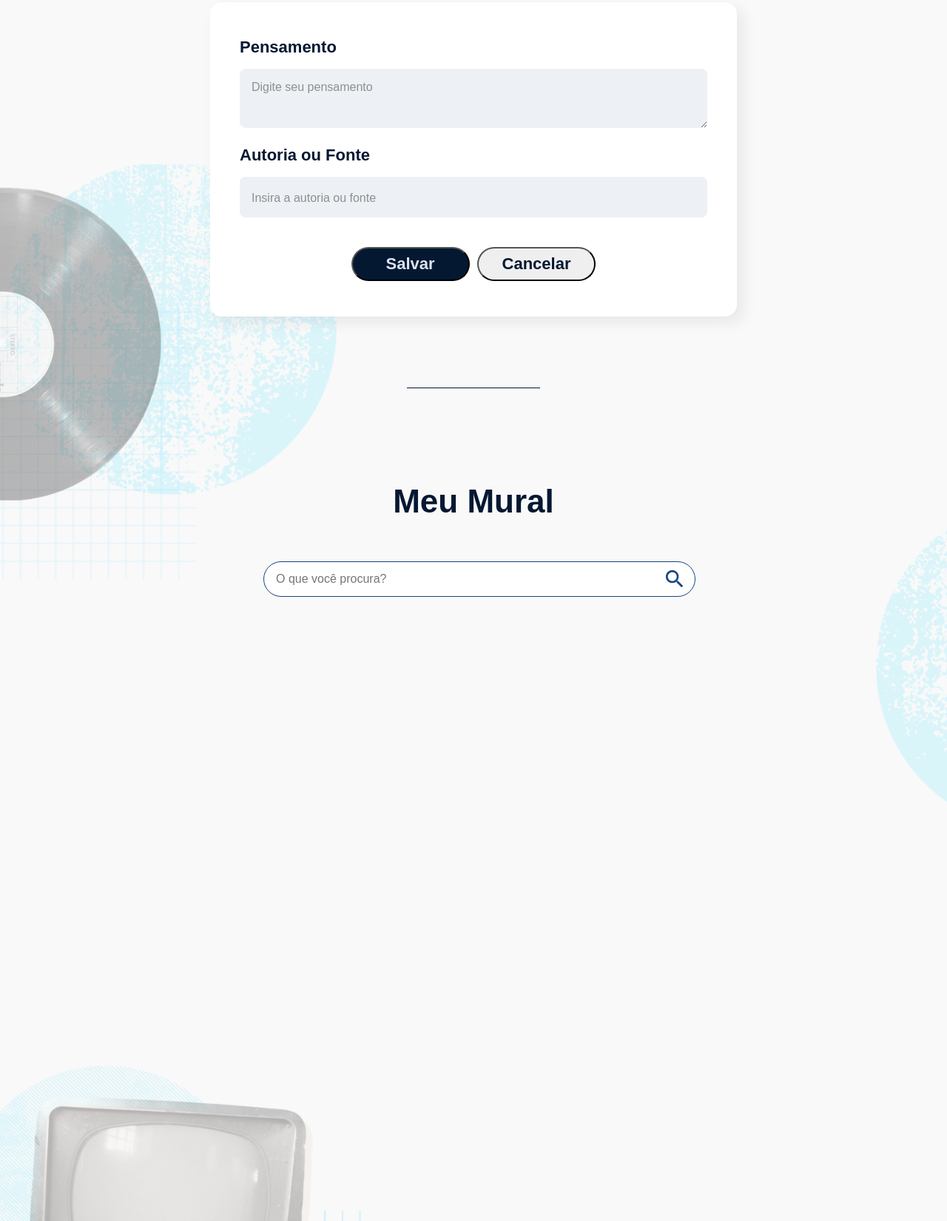
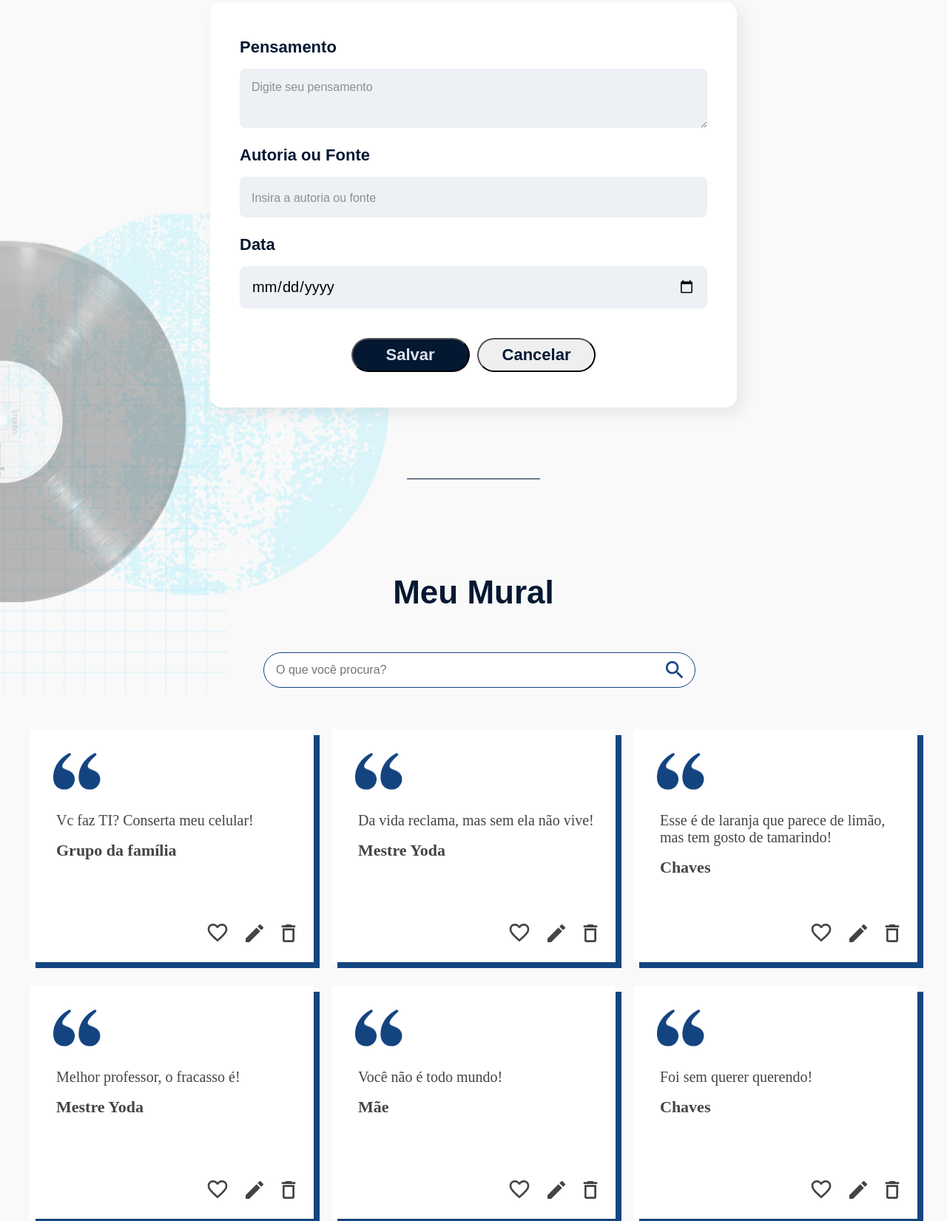
Before and after one commit to FabricioMartinhoEngeroff/JavScript-CRUD-node.js, a website with bundled scripts: page index.html in a window 1280 px wide. Shown: the part 1298-2949 px from the top of the page at 74% size. Built offline with nearby package versions, Linux system fonts and the light colour scheme; data requests are answered from the project's data file.

Commit message:
Adicionei um campo para colocar uma data ao salvar pensamento.

```diff
--- a/db.json
+++ b/db.json
@@ -2,75 +2,87 @@
   "pensamentos": [
     {
       "id": "2a56",
-      "favorito":false,
+      "favorito": false,
       "conteudo": "Vc faz TI? Conserta meu celular!",
-      "autoria": "Grupo da família"
+      "autoria": "Grupo da família",
+      "dataHoraUTC": "2024-11-14T12:00:00Z"
     },
     {
       "id": "4c7d",
-      "favorito":false,
+      "favorito": false,
       "conteudo": "Da vida reclama, mas sem ela não vive!",
-      "autoria": "Mestre Yoda"
+      "autoria": "Mestre Yoda",
+      "dataHoraUTC": "2024-11-14T12:00:00Z"
     },
     {
       "id": "68uy",
-      "favorito":false,
+      "favorito": false,
       "conteudo": "Esse é de laranja que parece de limão, mas tem gosto de tamarindo!",
-      "autoria": "Chaves"
+      "autoria": "Chaves",
+      "dataHoraUTC": "2024-11-14T12:00:00Z"
     },
     {
       "id": "b807",
-      "favorito":false,
+      "favorito": false,
       "conteudo": "Melhor professor, o fracasso é!",
-      "autoria": "Mestre Yoda"
+      "autoria": "Mestre Yoda",
+      "dataHoraUTC": "2024-11-14T12:00:00Z"
     },
     {
       "id": "9f3c",
-      "favorito":false,
+      "favorito": false,
       "conteudo": "Você não é todo mundo!",
-      "autoria": "Mãe"
+      "autoria": "Mãe",
+      "dataHoraUTC": "2024-11-14T12:00:00Z"
     },
     {
       "id": "6a2b",
-      "favorito":false,
+      "favorito": false,
       "conteudo": "Foi sem querer querendo!",
-      "autoria": "Chaves"
+      "autoria": "Chaves",
+      "dataHoraUTC": "2024-11-14T12:00:00Z"
     },
     {
       "id": "7e2a",
-      "favorito":false,
+      "favorito": false,
       "conteudo": "Que a força esteja com você!",
-      "autoria": "Mestre Yoda"
+      "autoria": "Mestre Yoda",
+      "dataHoraUTC": "2024-11-14T12:00:00Z"
     },
     {
       "id": "5c8f",
-      "favorito":false,
+      "favorito": false,
       "conteudo": "Resolver o bug não consegue? Esfriar a cabeça vc deve.",
-      "autoria": "Mestre Yoda"
+      "autoria": "Mestre Yoda",
+      "dataHoraUTC": "2024-11-14T12:00:00Z"
     },
     {
       "id": "2d6e",
-      "favorito":false,
+      "favorito": false,
       "conteudo": "Não faça drama, faça café! :)",
-      "autoria": "Dev"
+      "autoria": "Dev",
+      "dataHoraUTC": "2024-11-14T12:00:00Z"
     },
     {
       "id": "3f1a",
-      "favorito":false,
+      "favorito": false,
       "conteudo": "Conserta minha impressora?",
-      "autoria": "Grupo da família"
+      "autoria": "Grupo da família",
+      "dataHoraUTC": "2024-11-14T12:00:00Z"
     },
     {
       "id": "8b4c",
-      "favorito":false,
+      "favorito": false,
       "conteudo": "A vingança nunca é plena... mata a alma e a envenena...",
-      "autoria": "Seu Madruga"
+      "autoria": "Seu Madruga",
+      "dataHoraUTC": "2024-11-14T12:00:00Z"
     },
     {
       "id": "584a",
-      "favorito":false,
+      "favorito": false,
       "conteudo": "Na minha máquina funciona!",
-      "autoria": "Dev"
+      "autoria": "Dev",
+      "dataHoraUTC": "2024-11-14T12:00:00Z"
     }
   ]
 }
--- a/index.html
+++ b/index.html
@@ -1,11 +1,13 @@
 <!DOCTYPE html>
 <html lang="pt-BR">
+
 <head>
   <meta charset="UTF-8" />
   <meta name="viewport" content="width=device-width, initial-scale=1.0" />
   <title>CRUD de Pensamentos</title>
   <link rel="stylesheet" href="css/styles.css" />
 </head>
+
 <body>
   <header>
     <div class="conteudo-cabecalho">
@@ -17,9 +19,7 @@
         </h1>
       </div>
       <div class="imagem-cabecalho">
-          <img
-            src="assets/imagens/computador-cabecalho.png"
-            alt="">
+        <img src="assets/imagens/computador-cabecalho.png" alt="">
       </div>
     </div>
   </header>
@@ -31,22 +31,22 @@
       <form id="pensamento-form">
         <input type="hidden" id="pensamento-id" />
         <label for="pensamento-conteudo">Pensamento</label>
-          <textarea id="pensamento-conteudo" placeholder="Digite seu pensamento" required></textarea>
+        <textarea id="pensamento-conteudo"
+        placeholder="Digite seu pensamento"
+        required></textarea>
         <label for="pensamento-autoria">Autoria ou Fonte</label>
-          <input
-            type="text"
-            id="pensamento-autoria"
+        <input type="text" id="pensamento-autoria"
         placeholder="Insira a autoria ou fonte"
         required />
+        <label for="pensamento-data">
+          Data</label>
+        <input type="date"
+        id="pensamento-data" required>
         <div class="form-botoes">
-              <button
-                type="submit"
-                id="botao-salvar">
+          <button type="submit" id="botao-salvar">
             Salvar
           </button>
-              <button
-                type="button"
-                id="botao-cancelar">
+          <button type="button" id="botao-cancelar">
             Cancelar
           </button>
         </div>
@@ -56,10 +56,7 @@
     <section id="lista-pensamentos-container">
       <h3>Meu Mural</h3>
       <section id="busca-container">
-          <input
-              type="text"
-              id="campo-busca"
-              placeholder="O que você procura?" />
+        <input type="text" id="campo-busca" placeholder="O que você procura?" />
         <img class="lupa" src="assets/imagens/lupa.png" alt="">
       </section>
       <div id="mensagem-vazia" class="mensagem-vazia">
@@ -75,4 +72,5 @@
     <script type="module" src="js/main.js"></script>
     <script type="module" src="js/ui.js"></script>
 </body>
+
 </html>
--- a/js/main.js
+++ b/js/main.js
@@ -18,12 +18,18 @@ async function manipularSubmissaoFormulario(event) {
   const id = document.getElementById("pensamento-id").value;
   const conteudo = document.getElementById("pensamento-conteudo").value;
   const autoria = document.getElementById("pensamento-autoria").value;
+  const data = document.getElementById("pensamento-data").value;
+
+  if (!validarData(data)) {
+    alert("Não é permitido o cadastro de datas futuras. Selecione outra data")
+    return
+  }
 
   try {
-    if(id) {
-      await api.editarPensamento({ id, conteudo, autoria });
+    if (id) {
+      await api.editarPensamento({ id, conteudo, autoria, data });
     } else {
-      await api.salvarPensamento({ conteudo, autoria });
+      await api.salvarPensamento({ conteudo, autoria, data });
     }
     ui.renderizarPensamentos();
   }
@@ -36,7 +42,13 @@ function manipularCancelamento() {
   ui.limparFormulario();
 }
 
-async function manipularBusca(){
+async function manipularBusca() {
   const termoBusca = document.getElementById("campo-busca");
 
 }
+
+function validarData(data) {
+  const dataAtual = new Date()
+  const dataInserida = new Date(data)
+  return dataInserida <= dataAtual
+}
--- a/js/ui.js
+++ b/js/ui.js
@@ -20,6 +20,7 @@ const ui = {
 
     try {
         let pensamentosParaRenderizar;
+        let pensamentosFiltrados;
         if (pensamentosFiltrados) {
             pensamentosParaRenderizar = pensamentosFiltrados;
         } else {
```
Lines whose indentation alone changed are shown as unchanged.
